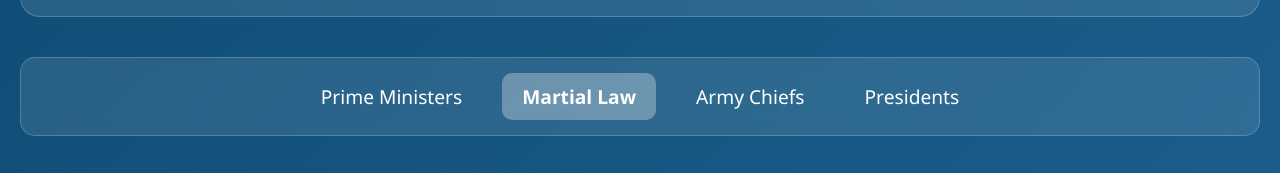
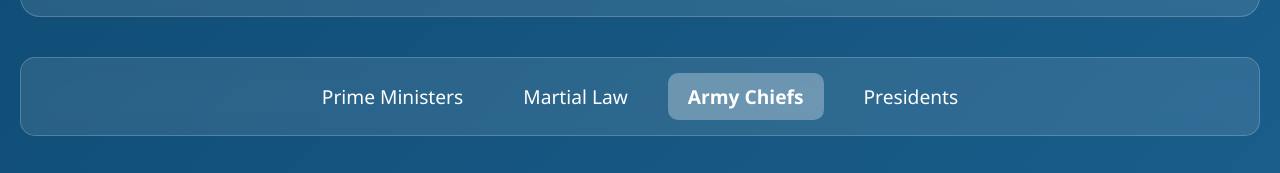
Before and after one commit to asad-287/Pakistan_History_Dashboard, a plain HTML site: page asset/Pakistani Army Chiefs Dashboard.html in a window 1280 px wide. Shown: the part 194-367 px from the top of the page. Drawn offline with Linux system fonts and the light colour scheme.

Commit message:
Pakistani Army Chiefs Dashboard.html

```diff
--- a/asset/Pakistani Army Chiefs Dashboard.html
+++ b/asset/Pakistani Army Chiefs Dashboard.html
@@ -324,12 +324,10 @@
         <p>Made by Asad Rahdari</p>
     </div>
 
-
-
     <div class="nav-menu">
         <a href="..\index.html" onclick="showSection('prime-ministers')">Prime Ministers</a>
-        <a href="Pakistani Martial Law Dashboard.html" class="active"  onclick="showSection('martial-law')">Martial Law</a>
-        <a href="Pakistani Army Chiefs Dashboard.html" onclick="showSection('army-chiefs')">Army Chiefs</a>
+        <a href="Pakistani Martial Law Dashboard.html" onclick="showSection('martial-law')">Martial Law</a>
+        <a href="Pakistani Army Chiefs Dashboard.html" class="active" onclick="showSection('army-chiefs')">Army Chiefs</a>
         <a href="Pakistani Presidents Dashboard.html" onclick="showSection('presidents')">Presidents</a>
     </div>
 
```
